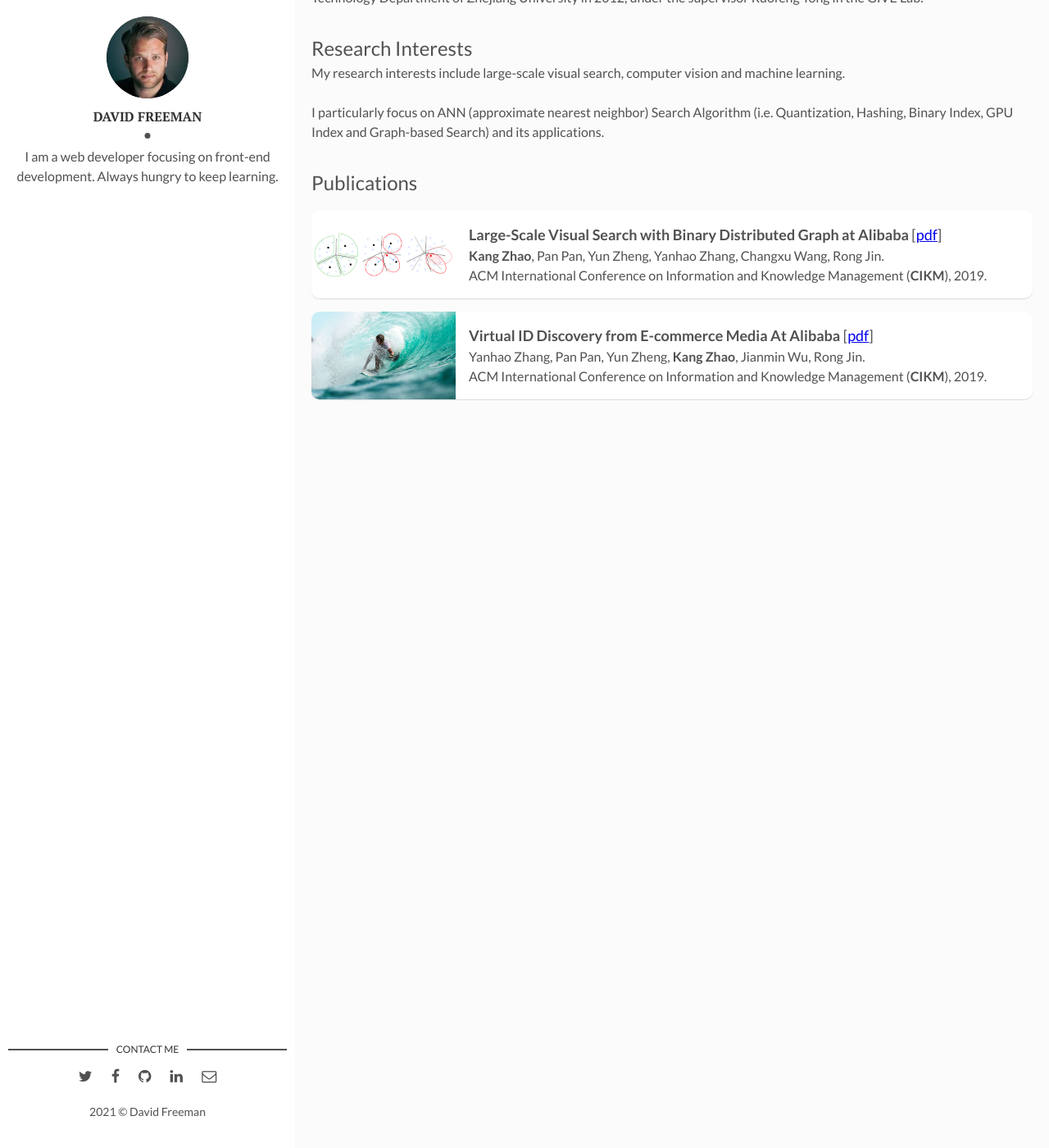
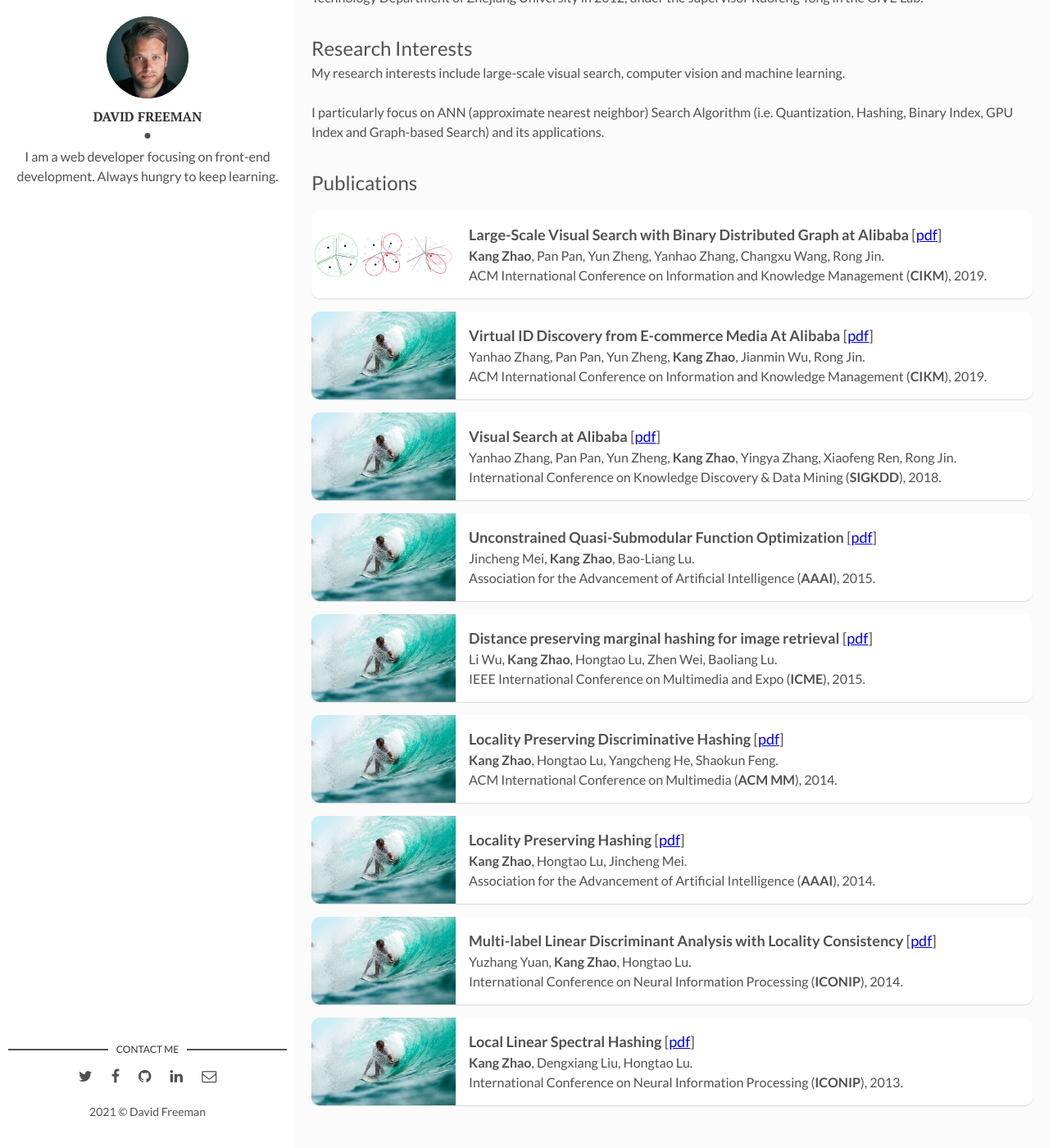
Before and after one commit to kangzhao2/kangzhao2.github.io, a Jekyll site: the page built from index.html, in a window 1280 px wide and 1400 px high, scrolled down 183 px. Shown: the whole window at 82% size. Built offline with Jekyll 4.4.1, drawn with Linux system fonts in a browser that asks for light colours; the list of posts is cut into pages by our own code.

Commit message:
Update index.html

```diff
--- a/index.html
+++ b/index.html
@@ -23,6 +23,55 @@ layout: main
   </div>
 </article>
 
+<article class="post">
+  <a class="post-thumbnail" style="background-image: url({{"/assets/img/i-rest.jpg"}})"></a>
+  <div class="post-content">
+    <p><font size="4"><b>Visual Search at Alibaba</b> [<a href="https://drive.google.com/open?id=1EsqKRAYAxkdkd72zLJC4BRiLZno8DKZh">pdf</a>]</font> <br>Yanhao Zhang, Pan Pan, Yun Zheng, <b>Kang Zhao</b>, Yingya Zhang, Xiaofeng Ren, Rong Jin. <br>International Conference on Knowledge Discovery & Data Mining (<b>SIGKDD</b>), 2018.</p>
+  </div>
+</article>
+
+<article class="post">
+  <a class="post-thumbnail" style="background-image: url({{"/assets/img/i-rest.jpg"}})"></a>
+  <div class="post-content">
+    <p><font size="4"><b>Unconstrained Quasi-Submodular Function Optimization</b> [<a href="https://www.aaai.org/ocs/index.php/AAAI/AAAI15/paper/viewFile/9369/9357">pdf</a>]</font> <br>Jincheng Mei, <b>Kang Zhao</b>, Bao-Liang Lu. <br>Association for the Advancement of Artificial Intelligence (<b>AAAI</b>), 2015.</p>
+  </div>
+</article>
+
+<article class="post">
+  <a class="post-thumbnail" style="background-image: url({{"/assets/img/i-rest.jpg"}})"></a>
+  <div class="post-content">
+    <p><font size="4"><b>Distance preserving marginal hashing for image retrieval</b> [<a href="https://ieeexplore.ieee.org/abstract/document/7177523/">pdf</a>]</font> <br>Li Wu, <b>Kang Zhao</b>, Hongtao Lu, Zhen Wei, Baoliang Lu. <br>IEEE International Conference on Multimedia and Expo (<b>ICME</b>), 2015.</p>
+  </div>
+</article>
+
+<article class="post">
+  <a class="post-thumbnail" style="background-image: url({{"/assets/img/i-rest.jpg"}})"></a>
+  <div class="post-content">
+    <p><font size="4"><b>Locality Preserving Discriminative Hashing</b> [<a href="https://drive.google.com/open?id=1iKQCGFyPgYTWIFRR-sGXOsUvjEKs73s_">pdf</a>]</font> <br><b>Kang Zhao</b>, Hongtao Lu, Yangcheng He, Shaokun Feng. <br>ACM International Conference on Multimedia (<b>ACM MM</b>), 2014.</p>
+  </div>
+</article>
+
+<article class="post">
+  <a class="post-thumbnail" style="background-image: url({{"/assets/img/i-rest.jpg"}})"></a>
+  <div class="post-content">
+    <p><font size="4"><b>Locality Preserving Hashing</b> [<a href="http://www.aaai.org/ocs/index.php/AAAI/AAAI14/paper/download/8357/8643">pdf</a>]</font> <br><b>Kang Zhao</b>, Hongtao Lu, Jincheng Mei. <br>Association for the Advancement of Artificial Intelligence (<b>AAAI</b>), 2014.</p>
+  </div>
+</article>
+
+<article class="post">
+  <a class="post-thumbnail" style="background-image: url({{"/assets/img/i-rest.jpg"}})"></a>
+  <div class="post-content">
+    <p><font size="4"><b>Multi-label Linear Discriminant Analysis with Locality Consistency</b> [<a href="https://link.springer.com/chapter/10.1007/978-3-319-12640-1_47">pdf</a>]</font> <br>Yuzhang Yuan, <b>Kang Zhao</b>, Hongtao Lu. <br>International Conference on Neural Information Processing (<b>ICONIP</b>), 2014.</p>
+  </div>
+</article>
+
+<article class="post">
+  <a class="post-thumbnail" style="background-image: url({{"/assets/img/i-rest.jpg"}})"></a>
+  <div class="post-content">
+    <p><font size="4"><b>Local Linear Spectral Hashing</b> [<a href="https://drive.google.com/open?id=1-XY4lRyK17SbnSDtbDu6s45yr1lTJurG">pdf</a>]</font> <br><b>Kang Zhao</b>, Dengxiang Liu, Hongtao Lu. <br>International Conference on Neural Information Processing (<b>ICONIP</b>), 2013.</p>
+  </div>
+</article>
+
 <!-- {% for post in paginator.posts %}
 <article class="post">
   {% if post.img %}
@@ -36,6 +85,6 @@ layout: main
     <span class="post-words">{% capture words %}{{ post.content | number_of_words }}{% endcapture %}{% unless words contains "-" %}{{ words | plus: 250 | divided_by: 250 | append: " minute read" }}{% endunless %}</span>
   </div>
 </article>
-{% endfor %}
+{% endfor %}-->
 
-{% include pagination.html %}-->
+{% include pagination.html %}
```
